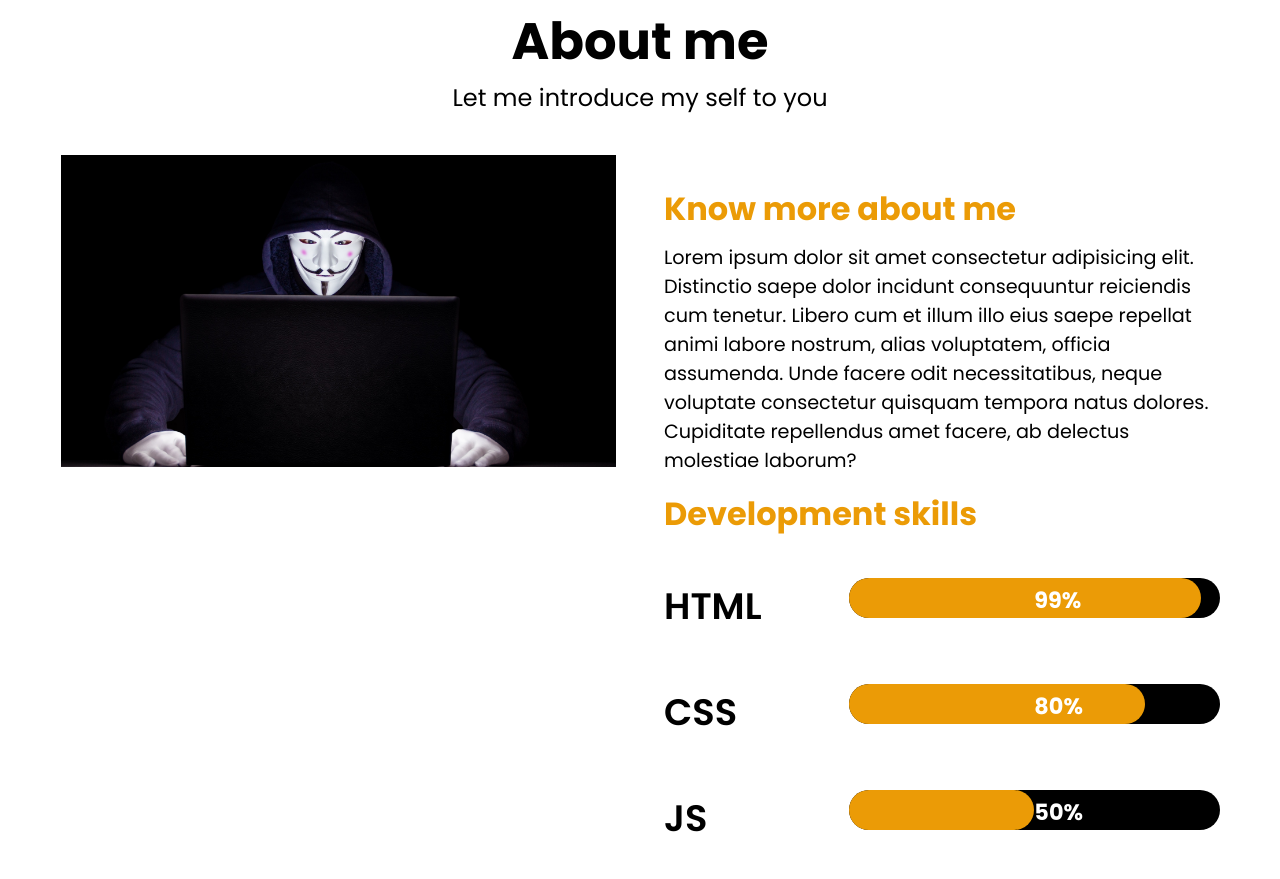
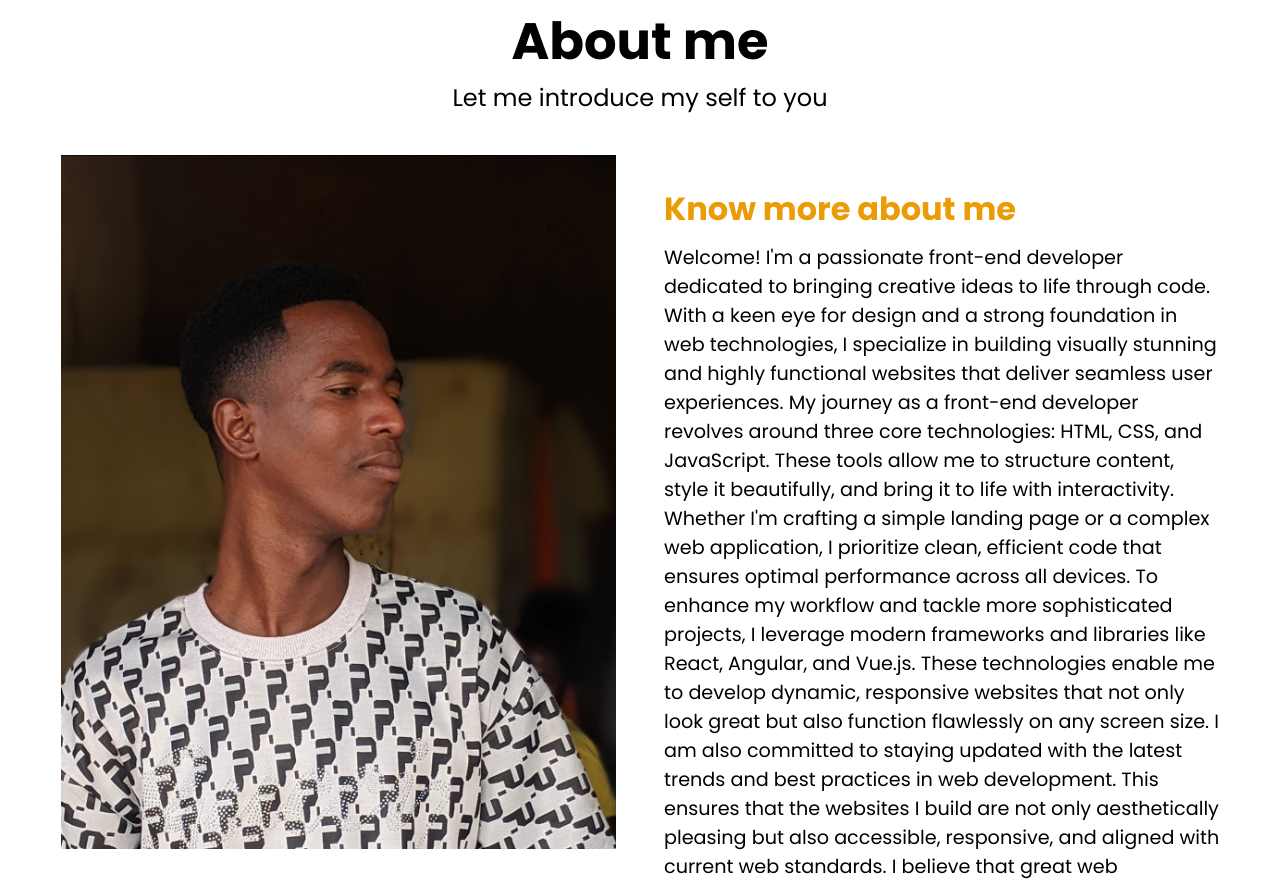
Before and after one commit to Olivier2-prog/olivierportifolio, a plain HTML site: page index.html in a window 1280 px wide. Shown: the part 1070-1949 px from the top of the page. Drawn offline with Linux system fonts and the light colour scheme.

Commit message:
Update index.html

```diff
--- a/index.html
+++ b/index.html
@@ -49,10 +49,22 @@
   <p>Let me introduce my self to you</p>
   </div>
  <div class="container grid">
-  <img src="images/img-1.jpg" alt="" class="about-img">
+  <img src="images/olivier.jpg" alt="" class="about-img round-corner">
   <div class="about-content">
     <h2>Know more about me</h2>
-    <p>Lorem ipsum dolor sit amet consectetur adipisicing elit. Distinctio saepe dolor incidunt consequuntur reiciendis cum tenetur. Libero cum et illum illo eius saepe repellat animi labore nostrum, alias voluptatem, officia assumenda. Unde facere odit necessitatibus, neque voluptate consectetur quisquam tempora natus dolores. Cupiditate repellendus amet facere, ab delectus molestiae laborum?</p>
+    <p>
+      Welcome! I'm a passionate front-end developer dedicated to bringing creative ideas to life through code. With a keen eye for design and a strong foundation in web technologies, I specialize in building visually stunning and highly functional websites that deliver seamless user experiences.
+
+My journey as a front-end developer revolves around three core technologies: HTML, CSS, and JavaScript. These tools allow me to structure content, style it beautifully, and bring it to life with interactivity. Whether I'm crafting a simple landing page or a complex web application, I prioritize clean, efficient code that ensures optimal performance across all devices.
+
+To enhance my workflow and tackle more sophisticated projects, I leverage modern frameworks and libraries like React, Angular, and Vue.js. These technologies enable me to develop dynamic, responsive websites that not only look great but also function flawlessly on any screen size.
+
+I am also committed to staying updated with the latest trends and best practices in web development. This ensures that the websites I build are not only aesthetically pleasing but also accessible, responsive, and aligned with current web standards.
+
+I believe that great web development is about more than just writing code—it's about creating intuitive, engaging experiences that make the web a better place for everyone. Whether you're looking to build a new website from scratch or improve an existing one, I'm here to help turn your vision into reality.
+
+Let's create something amazing together!
+    </p>
     <h3>Development skills</h3>
     <div class="skills-grid">
       <p class="skill">HTML</p>
```
